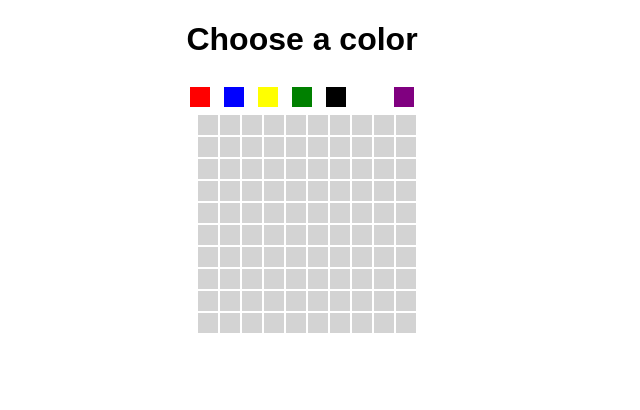
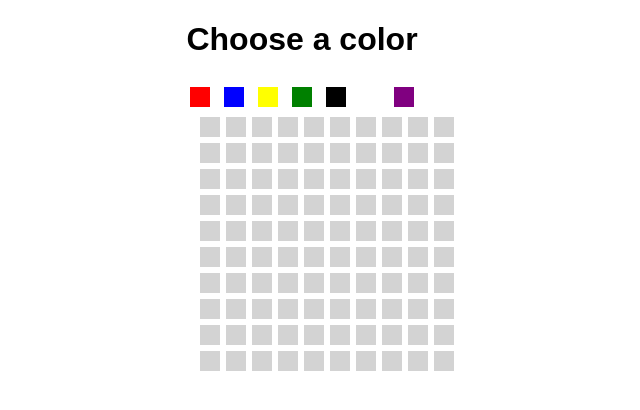
Before and after one commit to LinkedInLearning/react-code-challenges-2481088, a React (Create React App) app: page / in a window 1280 px wide. Shown: the top 410 px of the page, without its empty margins (338-978 px from the left). Built offline with nearby package versions, Linux system fonts and the light colour scheme.

Commit message:
add code

```diff
--- a/src/08-pixel-art/PixelArt.js
+++ b/src/08-pixel-art/PixelArt.js
@@ -1,22 +1,37 @@
-import React from 'react'
+import { createContext, useContext, useState } from 'react'
+
+const ColorContext = createContext({
+  color: 'lightGrey',
+  setColor: () => {}
+})
 
 function ColorPicker () {
+  const { setColor } = useContext(ColorContext)
+
   const colors = ['red', 'blue', 'yellow', 'green', 'black', 'white', 'purple']
   return (
     <div>
       <h1>Choose a color</h1>
-      {colors.map(color => <button key={color} style={{ backgroundColor: color }} />)}
+      {colors.map(color => (
+        <button
+          key={color}
+          style={{ backgroundColor: color }}
+          onClick={() => setColor(color)}
+        />))}
     </div>
   )
 }
 
 function Pixel () {
-  return <div style={{ height: '20px', width: '20px', backgroundColor: 'lightGrey', margin: '1px' }} />
+  const { color } = useContext(ColorContext)
+  const [pixelColor, setPixelColor] = useState('lightGrey')
+
+  return <button onClick={() => setPixelColor(color)} style={{ height: '20px', width: '20px', backgroundColor: pixelColor, margin: '1px' }} />
 }
 
 function Pixels () {
   const pixels = []
-  for (let i = 0; i < 100; i++) pixels.push(<Pixel />)
+  for (let i = 0; i < 100; i++) pixels.push(<Pixel key={i} />)
   return (
     <div style={{ display: 'grid', gridTemplateColumns: 'repeat(10, 1fr)', width: '210px', margin: '0 auto' }}>
       {pixels}
@@ -25,10 +40,12 @@
 }
 
 export default function PixelArt () {
+  const [color, setColor] = useState('lightGrey')
+
   return (
-    <div>
+    <ColorContext.Provider value={{ color, setColor }}>
       <ColorPicker />
       <Pixels />
-    </div>
+    </ColorContext.Provider>
   )
 }
```
